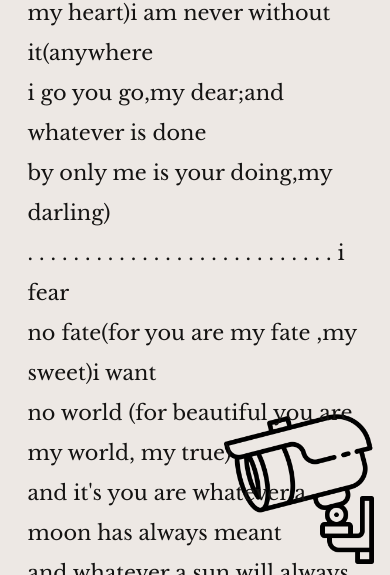
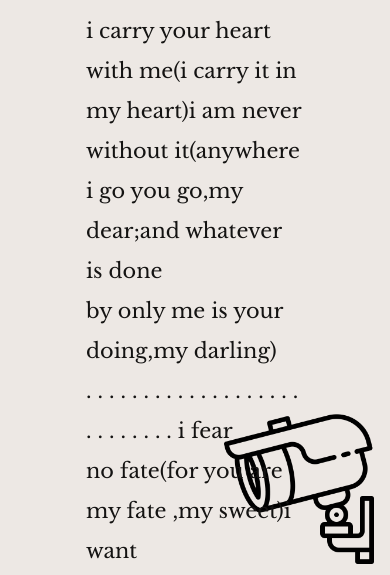
Before and after one commit to jakeisnt/i-carry-your-heart-with-me, a website built with Vite: page index.html in a window 390 px wide. Shown: the part 260-835 px from the top of the page. Built offline with nearby package versions, Linux system fonts and the light colour scheme; no server answers; what @vladmandic/human would draw is missing.

Commit message:
rm onclikc

```diff
--- a/index.html
+++ b/index.html
@@ -21,7 +21,7 @@
   <video style="position: fixed; right: -2em; bottom: 0; z-index: -1;" width="320" height="200" id="webcam"></video>
   <canvas style="position: fixed; bottom: 0; right: 0;" width="320" height="200" id="view"></canvas>
   <div id="emojiList"></div>
-  <div id="cameraIcon" onclick="console.log('hi')" style="position: fixed; bottom: 1em; right: 1em; z-index: -3;">
+  <div id="cameraIcon" style="position: fixed; bottom: 1em; right: 1em; z-index: -3;">
     <img src="/cctv-camera.png" width="150" height="150"/>
   </div>
   <script type="module" src="/main.js"></script>
--- a/style.css
+++ b/style.css
@@ -12,16 +12,17 @@ body {
 
 @media only screen and (max-width: 1600px) {
   #text-container {
-    margin: 0 20vw;
+    margin: 5vh 10vw;
   }
   .title {
     font-size: 40px;
   }
 }
 
+
 @media only screen and (max-width: 800px) {
   #text-container {
-    margin: 0 5vw;
+    margin: 10vh 20vw;
   }
   .title {
     font-size: 32px;
```
